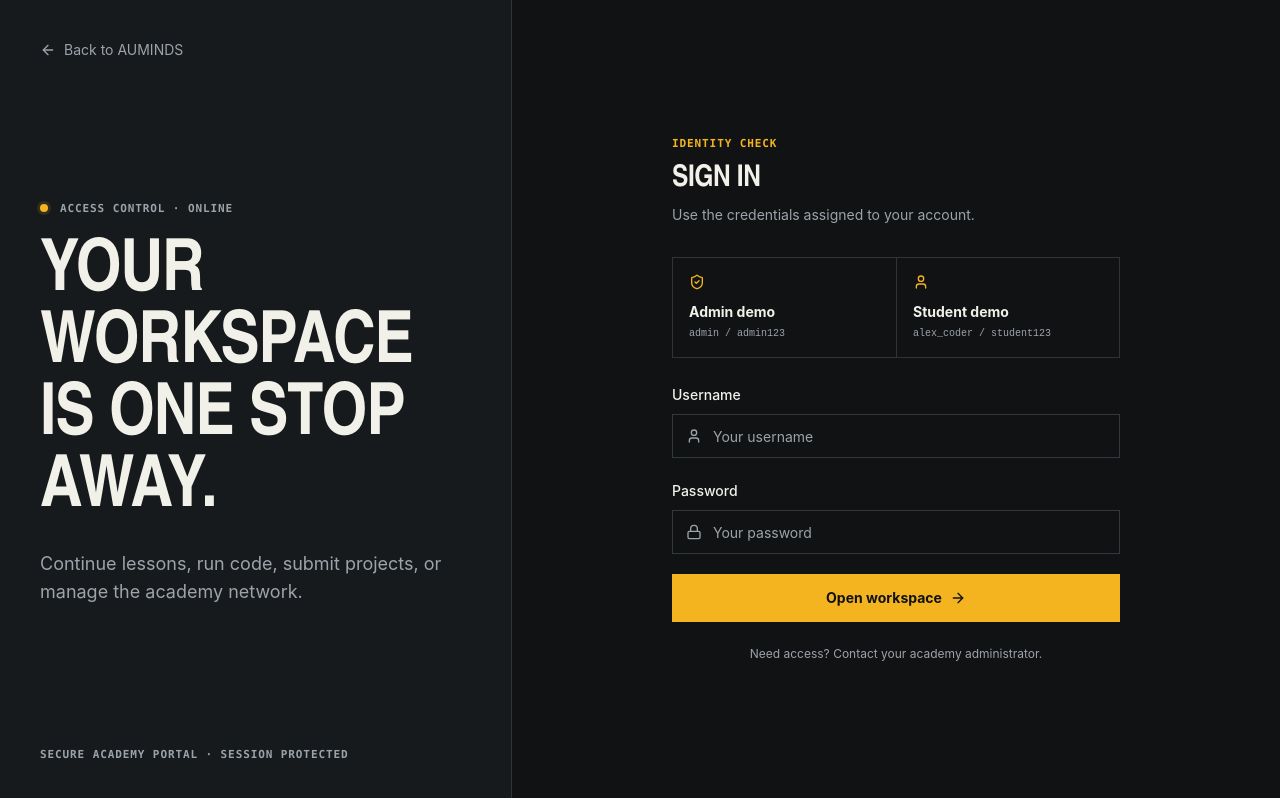
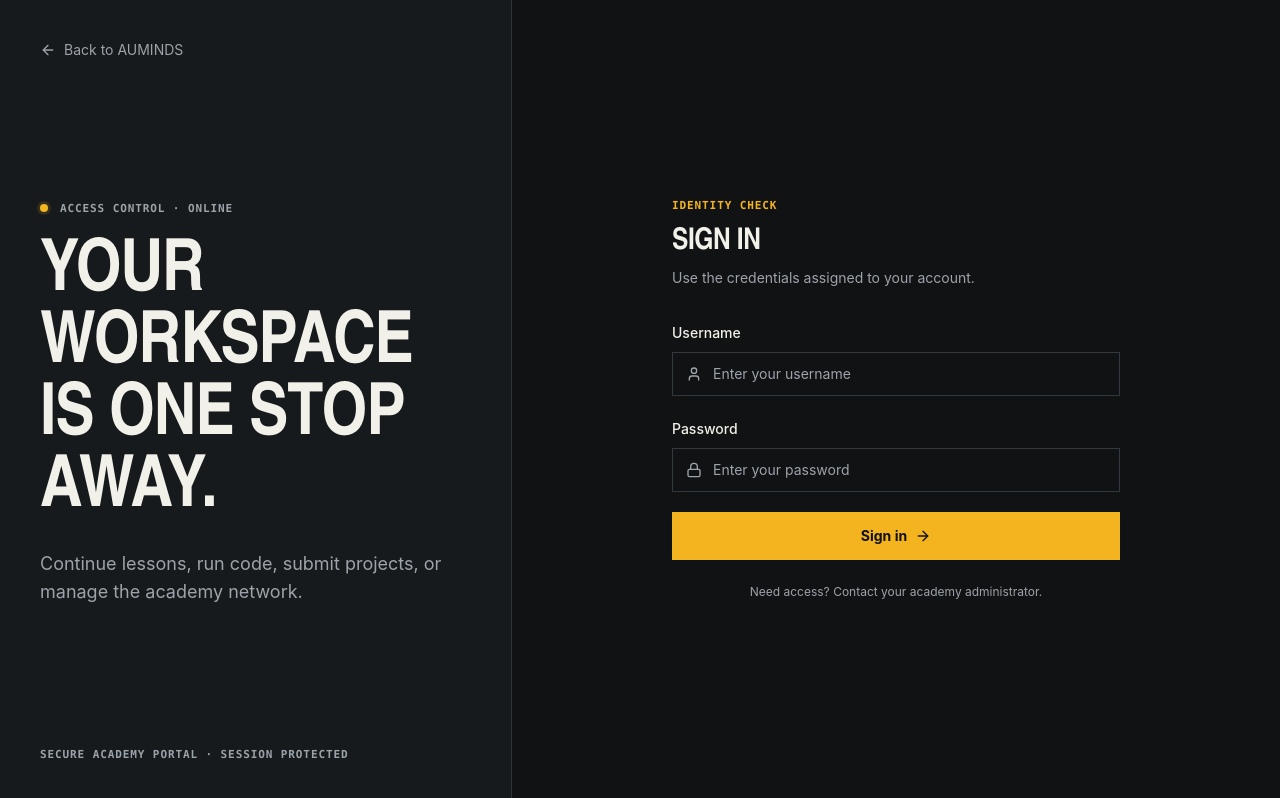
Before and after one commit to avinashwendor/auminds, a Next.js app: page /login in a window 1280 px wide. Built offline with nearby package versions, Linux system fonts and the light colour scheme.

Commit message:
fix(login): remove demo quick-fill buttons for production login page

```diff
--- a/app/login/page.tsx
+++ b/app/login/page.tsx
@@ -3,7 +3,7 @@
 import { useState } from 'react';
 import Link from 'next/link';
 import { useRouter } from 'next/navigation';
-import { ArrowLeft, ArrowRight, Loader2, Lock, ShieldCheck, User } from 'lucide-react';
+import { ArrowLeft, ArrowRight, Loader2, Lock, User } from 'lucide-react';
 import { toast } from 'sonner';
 import { Input } from '@/components/ui/input';
 import { Label } from '@/components/ui/label';
@@ -14,31 +14,100 @@ export default function LoginPage() {
   const [username, setUsername] = useState('');
   const [password, setPassword] = useState('');
   const [loading, setLoading] = useState(false);
+
   const login = async (event: React.FormEvent) => {
-    event.preventDefault(); setLoading(true);
+    event.preventDefault();
+    setLoading(true);
     try {
-      const response = await fetch('/api/auth/login', { method: 'POST', headers: { 'Content-Type': 'application/json' }, body: JSON.stringify({ username, password }) });
+      const response = await fetch('/api/auth/login', {
+        method: 'POST',
+        headers: { 'Content-Type': 'application/json' },
+        body: JSON.stringify({ username, password }),
+      });
       const data = await response.json();
-      if (!response.ok) throw new Error(data.error || 'We could not sign you in. Check your credentials and try again.');
-      router.push(data.role === 'admin' ? '/admin' : '/dashboard'); router.refresh();
-    } catch (error) { toast.error(error instanceof Error ? error.message : 'Sign-in failed. Try again.'); }
-    finally { setLoading(false); }
+      if (!response.ok) {
+        throw new Error(data.error || 'We could not sign you in. Check your credentials and try again.');
+      }
+      router.push(data.role === 'admin' ? '/admin' : '/dashboard');
+      router.refresh();
+    } catch (error) {
+      toast.error(error instanceof Error ? error.message : 'Sign-in failed. Try again.');
+    } finally {
+      setLoading(false);
+    }
   };
-  return <main className="grid min-h-screen bg-background lg:grid-cols-[.8fr_1.2fr]">
+
+  return (
+    <main className="grid min-h-screen bg-background lg:grid-cols-[.8fr_1.2fr]">
       <section className="flex flex-col justify-between border-b border-border bg-card p-6 sm:p-10 lg:border-b-0 lg:border-r">
-      <Link href="/" className="inline-flex w-fit items-center gap-2 text-sm text-muted-foreground hover:text-foreground"><ArrowLeft className="size-4" /> Back to AUMINDS</Link>
-      <div className="my-16 max-w-lg"><div className="mb-6 flex items-center gap-3"><span className="signal-dot" /><span className="board-label">Access control · online</span></div><h1 className="board-value text-5xl leading-[.94] sm:text-7xl">YOUR WORKSPACE IS ONE STOP AWAY.</h1><p className="mt-6 max-w-md text-lg text-muted-foreground">Continue lessons, run code, submit projects, or manage the academy network.</p></div>
+        <Link href="/" className="inline-flex w-fit items-center gap-2 text-sm text-muted-foreground hover:text-foreground">
+          <ArrowLeft className="size-4" /> Back to AUMINDS
+        </Link>
+        <div className="my-16 max-w-lg">
+          <div className="mb-6 flex items-center gap-3">
+            <span className="signal-dot" />
+            <span className="board-label">Access control · online</span>
+          </div>
+          <h1 className="board-value text-5xl leading-[.94] sm:text-7xl">YOUR WORKSPACE IS ONE STOP AWAY.</h1>
+          <p className="mt-6 max-w-md text-lg text-muted-foreground">Continue lessons, run code, submit projects, or manage the academy network.</p>
+        </div>
         <p className="board-label">Secure academy portal · session protected</p>
       </section>
-    <section className="flex items-center justify-center p-5 sm:p-10"><div className="w-full max-w-md">
-      <div className="mb-8"><p className="board-label text-primary">Identity check</p><h2 className="board-value mt-3 text-3xl">SIGN IN</h2><p className="mt-2 text-sm text-muted-foreground">Use the credentials assigned to your account.</p></div>
-      <div className="mb-6 grid grid-cols-2 border border-border"><button type="button" onClick={() => { setUsername('admin'); setPassword('admin123'); }} className="p-4 text-left transition-colors hover:bg-muted"><ShieldCheck className="mb-3 size-4 text-primary" /><span className="block text-sm font-bold">Admin demo</span><span className="mt-1 block font-mono text-[10px] text-muted-foreground">admin / admin123</span></button><button type="button" onClick={() => { setUsername('alex_coder'); setPassword('student123'); }} className="border-l border-border p-4 text-left transition-colors hover:bg-muted"><User className="mb-3 size-4 text-primary" /><span className="block text-sm font-bold">Student demo</span><span className="mt-1 block font-mono text-[10px] text-muted-foreground">alex_coder / student123</span></button></div>
+      <section className="flex items-center justify-center p-5 sm:p-10">
+        <div className="w-full max-w-md">
+          <div className="mb-8">
+            <p className="board-label text-primary">Identity check</p>
+            <h2 className="board-value mt-3 text-3xl">SIGN IN</h2>
+            <p className="mt-2 text-sm text-muted-foreground">Use the credentials assigned to your account.</p>
+          </div>
+
           <form onSubmit={login} className="space-y-5">
-        <div className="space-y-2"><Label htmlFor="username">Username</Label><div className="relative"><User className="absolute left-3.5 top-3.5 size-4 text-muted-foreground" /><Input id="username" autoComplete="username" value={username} onChange={(event) => setUsername(event.target.value)} placeholder="Your username" className="pl-10" required /></div></div>
-        <div className="space-y-2"><Label htmlFor="password">Password</Label><div className="relative"><Lock className="absolute left-3.5 top-3.5 size-4 text-muted-foreground" /><Input id="password" type="password" autoComplete="current-password" value={password} onChange={(event) => setPassword(event.target.value)} placeholder="Your password" className="pl-10" required /></div></div>
-        <Button type="submit" disabled={loading} size="lg" className="w-full">{loading ? <><Loader2 className="size-4 animate-spin" /> Checking credentials</> : <>Open workspace <ArrowRight className="size-4" /></>}</Button>
+            <div className="space-y-2">
+              <Label htmlFor="username">Username</Label>
+              <div className="relative">
+                <User className="absolute left-3.5 top-3.5 size-4 text-muted-foreground" />
+                <Input
+                  id="username"
+                  autoComplete="username"
+                  value={username}
+                  onChange={(event) => setUsername(event.target.value)}
+                  placeholder="Enter your username"
+                  className="pl-10"
+                  required
+                />
+              </div>
+            </div>
+            <div className="space-y-2">
+              <Label htmlFor="password">Password</Label>
+              <div className="relative">
+                <Lock className="absolute left-3.5 top-3.5 size-4 text-muted-foreground" />
+                <Input
+                  id="password"
+                  type="password"
+                  autoComplete="current-password"
+                  value={password}
+                  onChange={(event) => setPassword(event.target.value)}
+                  placeholder="Enter your password"
+                  className="pl-10"
+                  required
+                />
+              </div>
+            </div>
+            <Button type="submit" disabled={loading} size="lg" className="w-full">
+              {loading ? (
+                <>
+                  <Loader2 className="size-4 animate-spin" /> Authenticating...
+                </>
+              ) : (
+                <>
+                  Sign in <ArrowRight className="size-4" />
+                </>
+              )}
+            </Button>
           </form>
           <p className="mt-6 text-center text-xs text-muted-foreground">Need access? Contact your academy administrator.</p>
-    </div></section>
-  </main>;
+        </div>
+      </section>
+    </main>
+  );
 }
```
Lines whose indentation alone changed are shown as unchanged.
